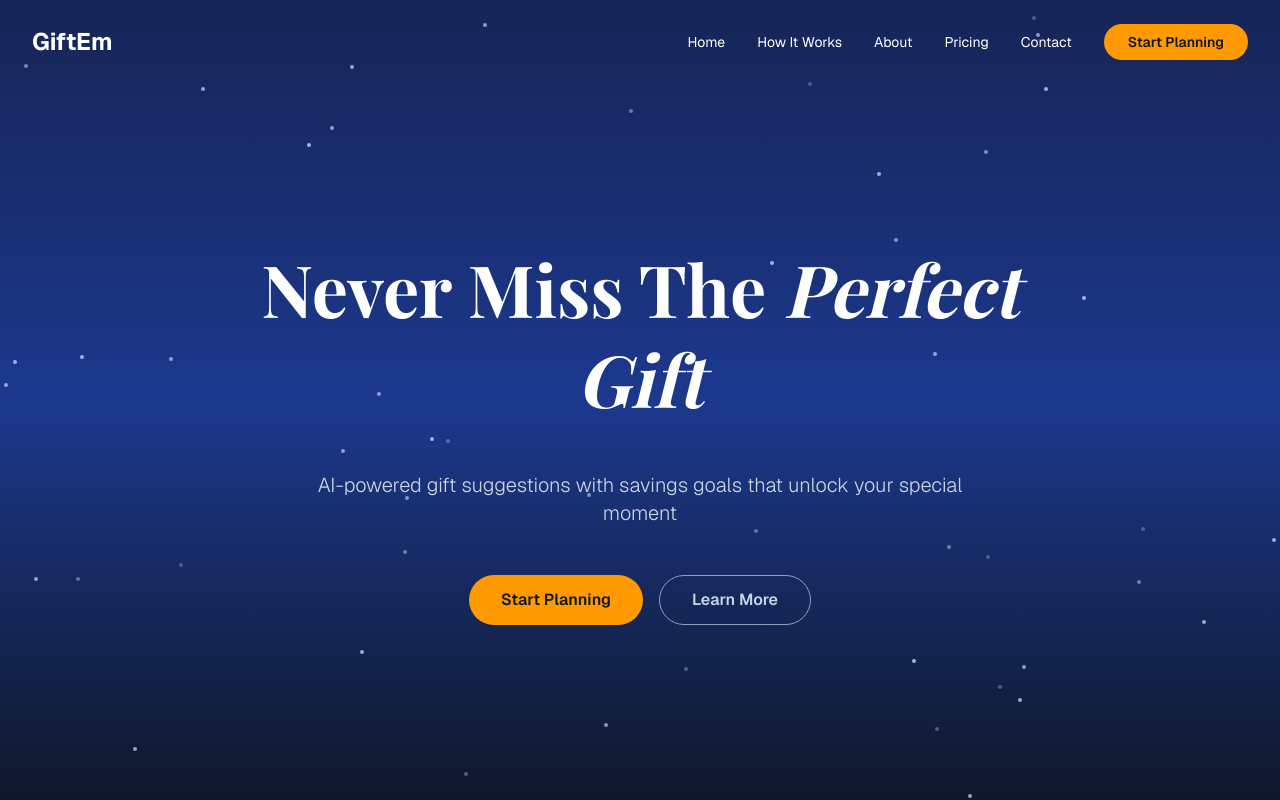
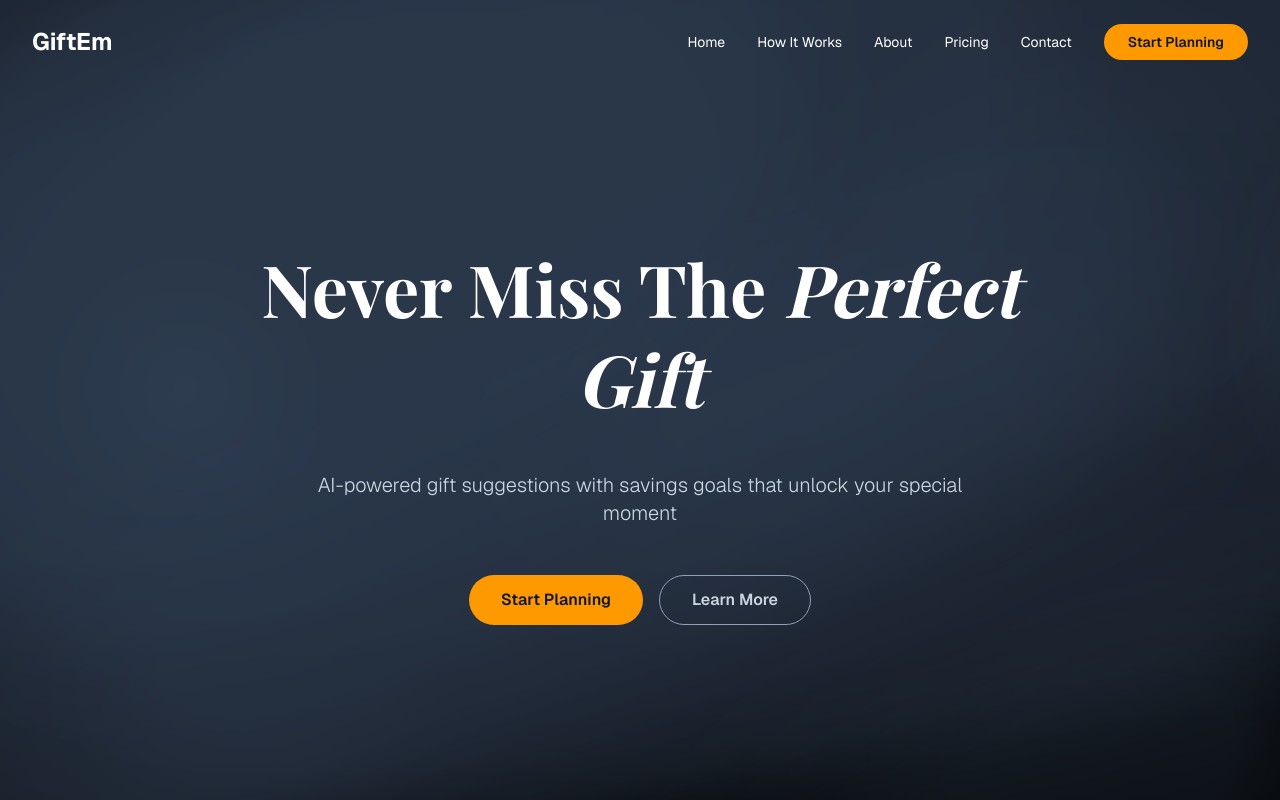
Before and after one commit to Iced-Tea-0/gift-app, a Next.js app: page / in a window 1280 px wide. Built offline with nearby package versions, Linux system fonts and the light colour scheme; a web font is replaced by a local one.

Commit message:
feat: replace starlight effect with hero background image

```diff
--- a/app/page.tsx
+++ b/app/page.tsx
@@ -2,22 +2,12 @@
 
 export default function Home() {
   return (
-    <main className="min-h-screen bg-gradient-to-b from-blue-950 via-blue-900 to-slate-900 text-white overflow-hidden relative">
-
-      {/* Starlight effect */}
-      <div className="absolute inset-0 overflow-hidden pointer-events-none">
-        {[...Array(50)].map((_, i) => (
-          <div
-            key={i}
-            className="absolute w-1 h-1 bg-blue-200 rounded-full opacity-60"
-            style={{
-              left: `${Math.random() * 100}%`,
-              top: `${Math.random() * 100}%`,
-              animation: `twinkle ${2 + Math.random() * 3}s infinite`,
-            }}
-          />
-        ))}
-      </div>
+    <main className="min-h-screen text-white overflow-hidden relative" style={{
+      backgroundImage: 'url(/hero-bg.png)',
+      backgroundSize: 'cover',
+      backgroundPosition: 'center',
+      backgroundAttachment: 'fixed'
+    }}>
 
       {/* Navigation Header */}
       <nav className="relative z-10 flex items-center justify-between px-8 py-6 max-w-7xl mx-auto w-full">
@@ -57,13 +47,6 @@ export default function Home() {
         </div>
 
       </section>
-
-      <style jsx>{`
-        @keyframes twinkle {
-          0%, 100% { opacity: 0.3; }
-          50% { opacity: 0.8; }
-        }
-      `}</style>
     </main>
   );
 }
```
Also changed, not shown: public/hero-bg.png (added).
